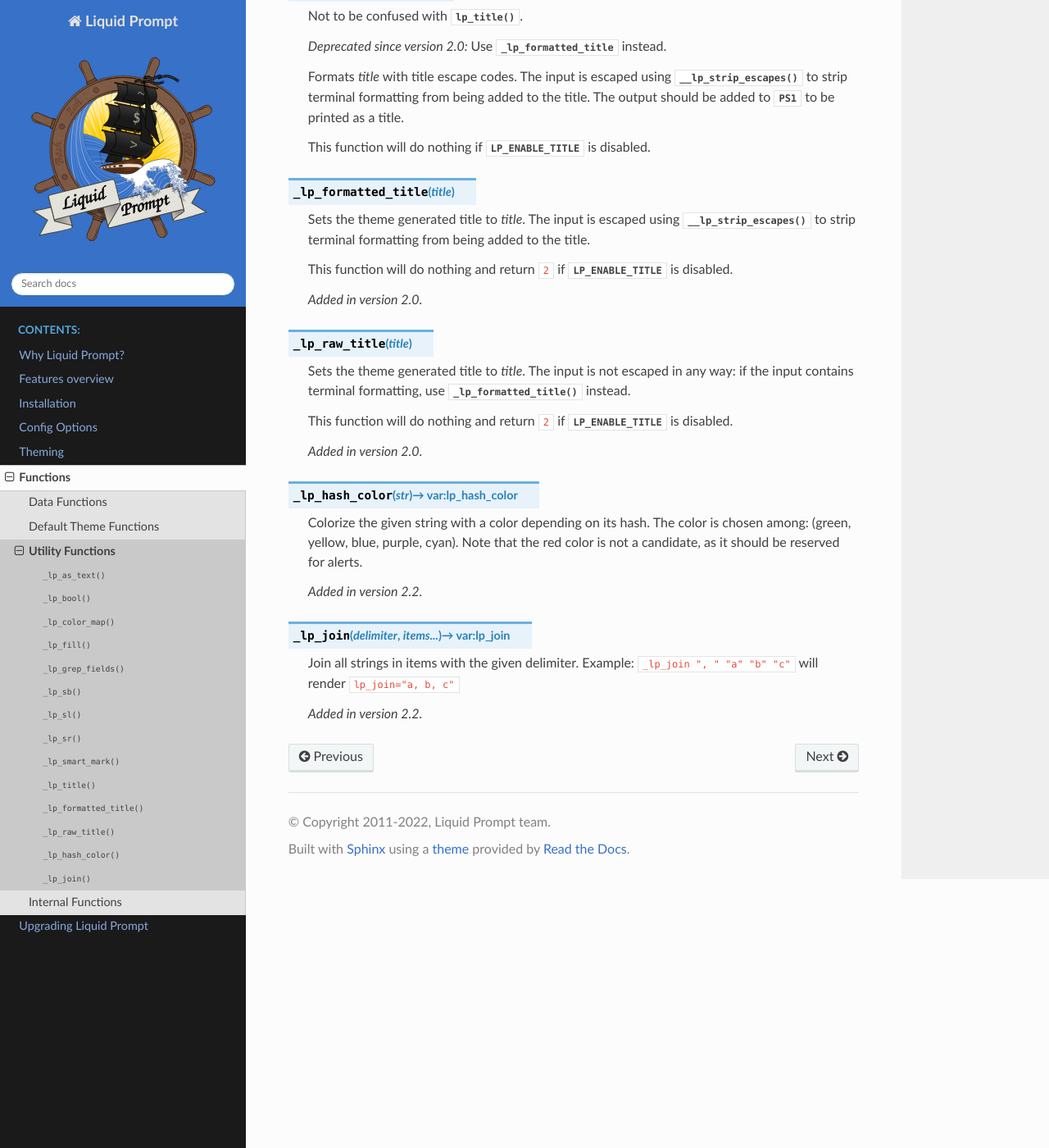
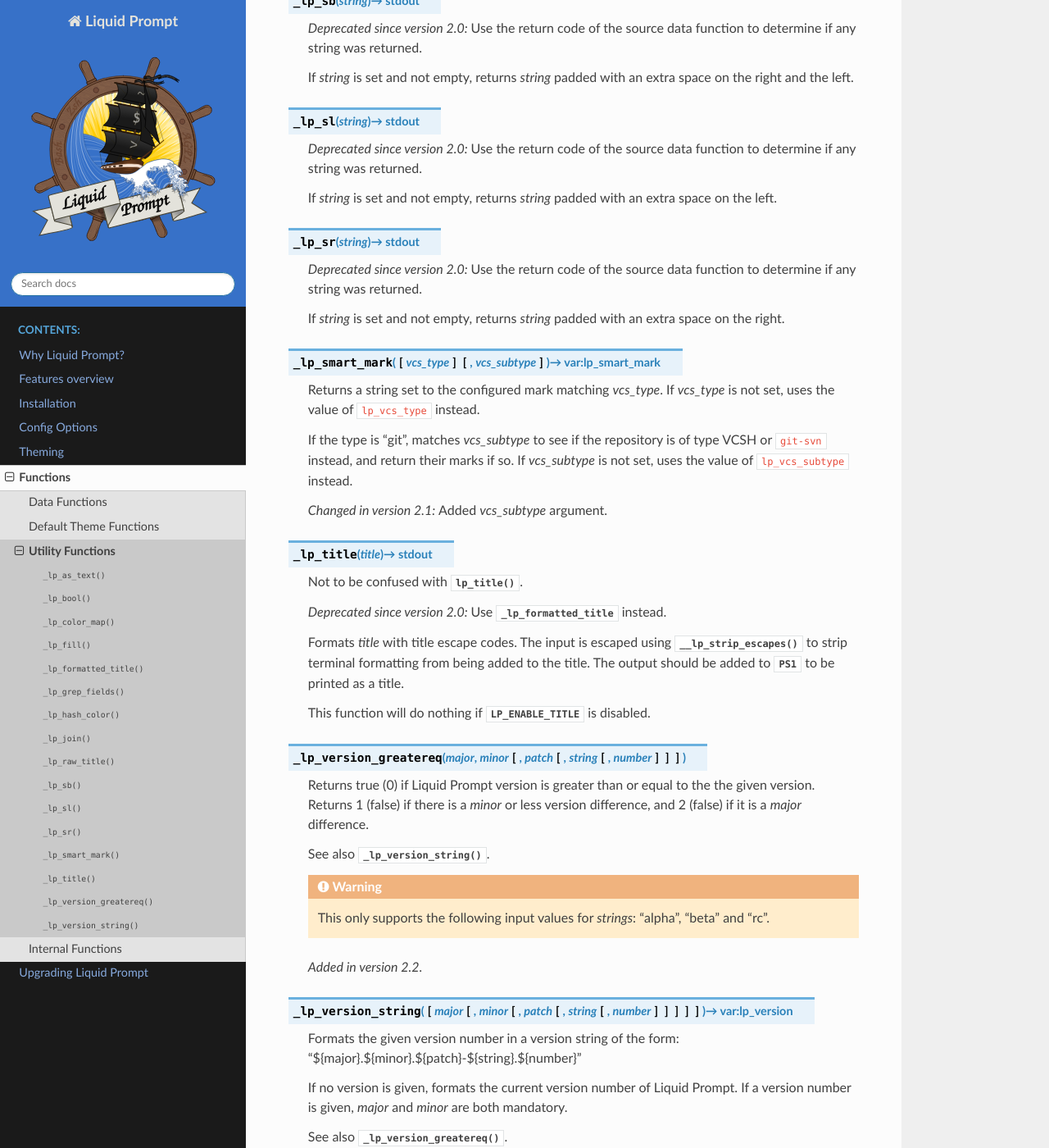
Before and after one commit to liquidprompt/liquidprompt, a Sphinx documentation site: the page built from docs/functions/util.rst, in a window 1280 px wide and 1400 px high, scrolled down 2603 px. Shown: the whole window at 82% size. Built offline with Sphinx 7.4.7 and the Read the Docs theme 2.0.0, drawn with Linux system fonts in a browser that asks for light colours; pages that are not in the unit, such as notebooks, are missing from menus; some of the changed text lies outside the part shown.

Commit message:
feat(version): adds lp_version_string and docs/tests
- Rename _lp_version as _lp_version_greatereq
- Sort utility functions alphabetically in the doc.

```diff
--- a/docs/functions/util.rst
+++ b/docs/functions/util.rst
@@ -61,6 +61,17 @@
 
    .. versionadded:: 2.2
 
+.. function:: _lp_formatted_title(title)
+
+   Sets the theme generated title to *title*. The input is escaped using
+   :func:`__lp_strip_escapes` to strip terminal formatting from being added to
+   the title.
+
+   This function will do nothing and return ``2`` if :attr:`LP_ENABLE_TITLE`
+   is disabled.
+
+   .. versionadded:: 2.0
+
 .. function:: _lp_grep_fields(filename, delimiter, keys...) -> var:lp_grep_fields
 
    Parse the given filename for one key/value pairs of the form
@@ -89,6 +100,32 @@
    Returns 1 if the file does not exists.
 
    .. versionadded:: 2.2
+
+.. function:: _lp_hash_color(str) -> var:lp_hash_color
+
+   Colorize the given string with a color depending on its hash. The color is
+   chosen among: (green, yellow, blue, purple, cyan). Note that the red color is
+   not a candidate, as it should be reserved for alerts.
+
+   .. versionadded:: 2.2
+
+.. function:: _lp_join(delimiter, items...) -> var:lp_join
+
+   Join all strings in items with the given delimiter.
+   Example: ``_lp_join ", " "a" "b" "c"`` will render ``lp_join="a, b, c"``
+
+   .. versionadded:: 2.2
+
+.. function:: _lp_raw_title(title)
+
+   Sets the theme generated title to *title*. The input is not escaped in any
+   way: if the input contains terminal formatting, use
+   :func:`_lp_formatted_title` instead.
+
+   This function will do nothing and return ``2`` if :attr:`LP_ENABLE_TITLE`
+   is disabled.
+
+   .. versionadded:: 2.0
 
 .. function:: _lp_sb(string) -> stdout
 
@@ -143,39 +180,28 @@
 
    This function will do nothing if :attr:`LP_ENABLE_TITLE` is disabled.
 
-.. function:: _lp_formatted_title(title)
+.. function:: _lp_version_greatereq(major, minor, [patch, [string, [number]]])
 
-   Sets the theme generated title to *title*. The input is escaped using
-   :func:`__lp_strip_escapes` to strip terminal formatting from being added to
-   the title.
+   Returns true (0) if Liquid Prompt version is greater than
+   or equal to the the given version.
+   Returns 1 (false) if there is a *minor* or less version difference,
+   and 2 (false) if it is a *major* difference.
 
-   This function will do nothing and return ``2`` if :attr:`LP_ENABLE_TITLE`
-   is disabled.
+   See also :func:`_lp_version_string`.
 
-   .. versionadded:: 2.0
-
-.. function:: _lp_raw_title(title)
-
-   Sets the theme generated title to *title*. The input is not escaped in any
-   way: if the input contains terminal formatting, use
-   :func:`_lp_formatted_title` instead.
-
-   This function will do nothing and return ``2`` if :attr:`LP_ENABLE_TITLE`
-   is disabled.
-
-   .. versionadded:: 2.0
-
-.. function:: _lp_hash_color(str) -> var:lp_hash_color
-
-   Colorize the given string with a color depending on its hash. The color is
-   chosen among: (green, yellow, blue, purple, cyan). Note that the red color is
-   not a candidate, as it should be reserved for alerts.
+   .. warning:: This only supports the following input values for `strings`:
+                "alpha", "beta" and "rc".
 
    .. versionadded:: 2.2
 
-.. function:: _lp_join(delimiter, items...) -> var:lp_join
+.. function:: _lp_version_string([major, [minor, [patch, [string, [number]]]]]) -> var:lp_version
 
-   Join all strings in items with the given delimiter.
-   Example: ``_lp_join ", " "a" "b" "c"`` will render ``lp_join="a, b, c"``
+   Formats the given version number in a version string of the form:
+   "${major}.${minor}.${patch}-${string}.${number}"
+
+   If no version is given, formats the current version number of Liquid Prompt.
+   If a version number is given, *major* and *minor* are both mandatory.
+
+   See also :func:`_lp_version_greatereq`.
 
    .. versionadded:: 2.2
```
Also changed, not shown: 2 other files.
